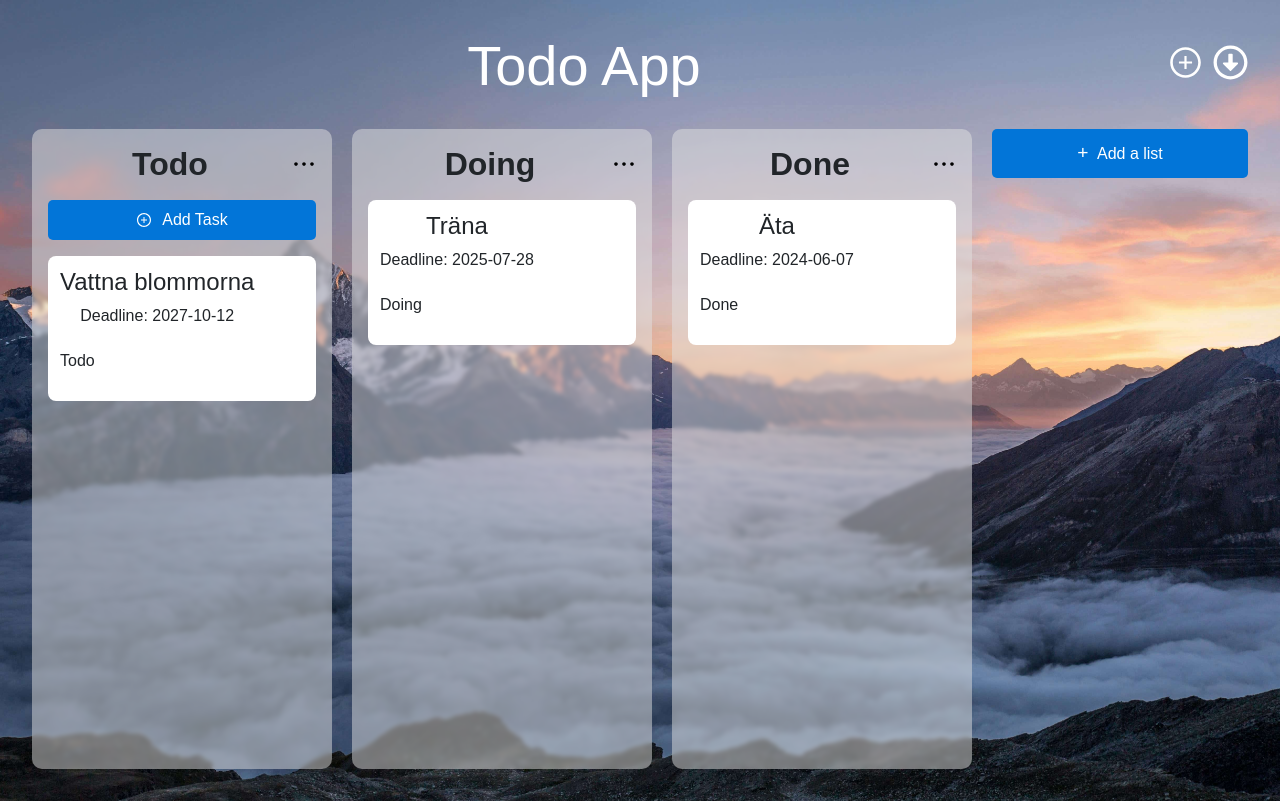
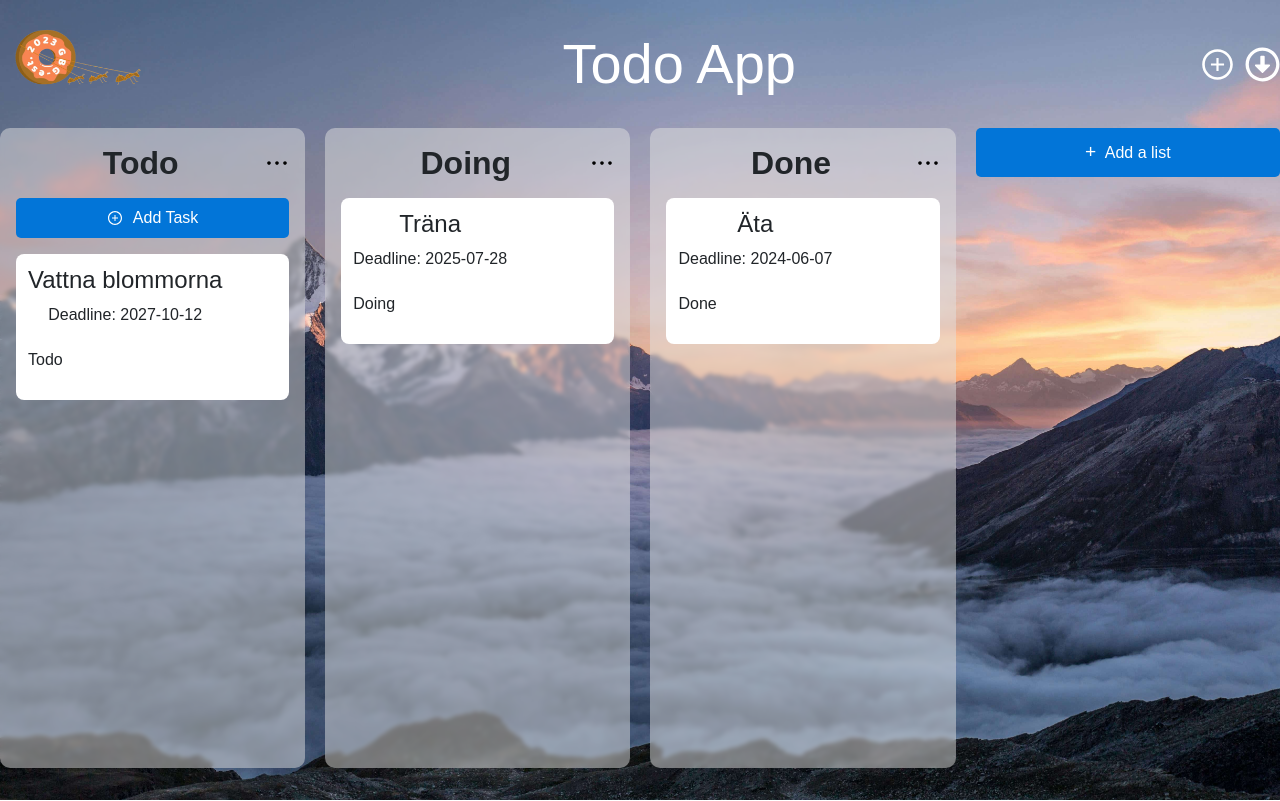
Before and after one commit to OscarDonald/Todo-App-Grupprojekt, a React (Vite) app: page / in a window 1280 px wide. Built offline with nearby package versions, Linux system fonts and the light colour scheme.

Commit message:
Add header logo and remove unused styles

```diff
--- a/src/App.css
+++ b/src/App.css
@@ -3,10 +3,6 @@
   max-width: 1280px;
   /* ????????????? */
   margin: 0 auto;
-  padding: 2rem;
+  padding-bottom: 2rem;
   text-align: center;
 }
-
-.card {
-  padding: 2em;
-}
--- a/src/components/Header/Header.jsx
+++ b/src/components/Header/Header.jsx
@@ -1,10 +1,6 @@
 // Ikoner som inte riktigt matchar i tjocklek
 import { AiOutlinePlusCircle } from "react-icons/ai";
 import { FaRegArrowAltCircleDown } from "react-icons/fa";
-
-import { useDispatch, useSelector } from 'react-redux';
-import { addColumn } from '../../feature/columnSlice/columnSlice';
-
 import styles from './Header.module.css'
 import Dropdown from "../Dropdown/Dropdown";
 import { useState } from 'react'
@@ -13,7 +9,6 @@ import { useState } from 'react'
 export default function Header() {
     const [isOpen, setIsOpen] = useState(false);
     const [mode, setMode] = useState('');
-    const dispatch = useDispatch();
 
     // Går inte att klicka mellan knapparna då båda togglar show
     // Går inte att stänga genom att klicka utanför
@@ -24,6 +19,9 @@ export default function Header() {
 
     return (
         <header>
+            <div className={styles.header__logo__container}>
+                <img src="../../image/logo.png" alt="Ants dragging a donut that says 'GBG est. 2023'" className={styles.header__logo}/>
+            </div>
             <h1 className={styles.header__title}>Todo App</h1>
             <div className={styles.header__nav__container}>
                 <nav className={styles.header__nav}>
--- a/src/components/Header/Header.module.css
+++ b/src/components/Header/Header.module.css
@@ -2,29 +2,31 @@ header {
   display: flex;
   align-items: center;
   justify-content: center;
+  padding: .5rem 0;
 }
 
 .header__title {
   color: white;
   font-size: 3.5rem;
   margin: 0 auto;
-  margin-bottom: 30px;
 }
 
 .header__nav__container {
   position: relative;
-  bottom: 10px;
 }
 
 .header__ul {
   list-style-type: none;
   display: flex;
+  align-items: center;
   gap: 10px;
+  padding: 0;
+  margin: 0;
 }
 
+/* Oklar storlek på li-element utan denna */
+/* 4extra px som 'padding' på botten av elementet som inte går bort */
 .header__li {
-  /* Oklar storlek på li-element utan denna */
-  /* 4extra px som 'padding' på botten av elementet som inte går bort */
   height: 35px;
 }
 
@@ -36,7 +38,6 @@ header {
 }
 
 .header__icons:hover {
-  font-size: 35px;
   color: #686868;
 }
 
@@ -44,14 +45,10 @@ header {
   rotate: 180deg;
 }
 
-.add__column__button {
-  border: none;
-  background-color: #0275d8;
-  color: white;
-  border-radius: 5px;
-  padding: 10px 14px;
+.header__logo__container{
+  height: 7rem;
 }
 
-.add__column__button:hover {
-  background-color: darkblue;
+.header__logo {
+  height: 100%;
 }
```
Also changed, not shown: image/logo.png (added).
